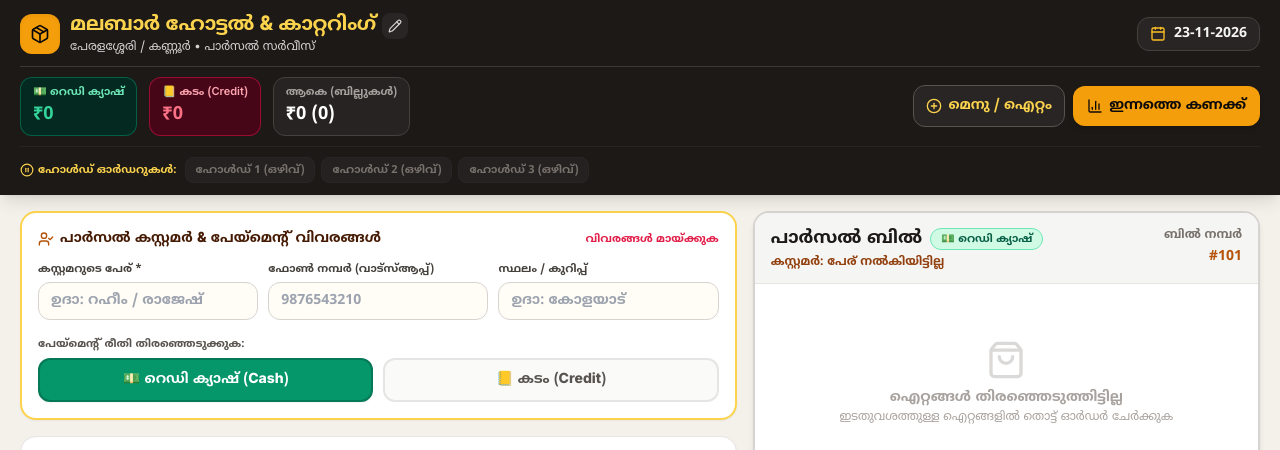
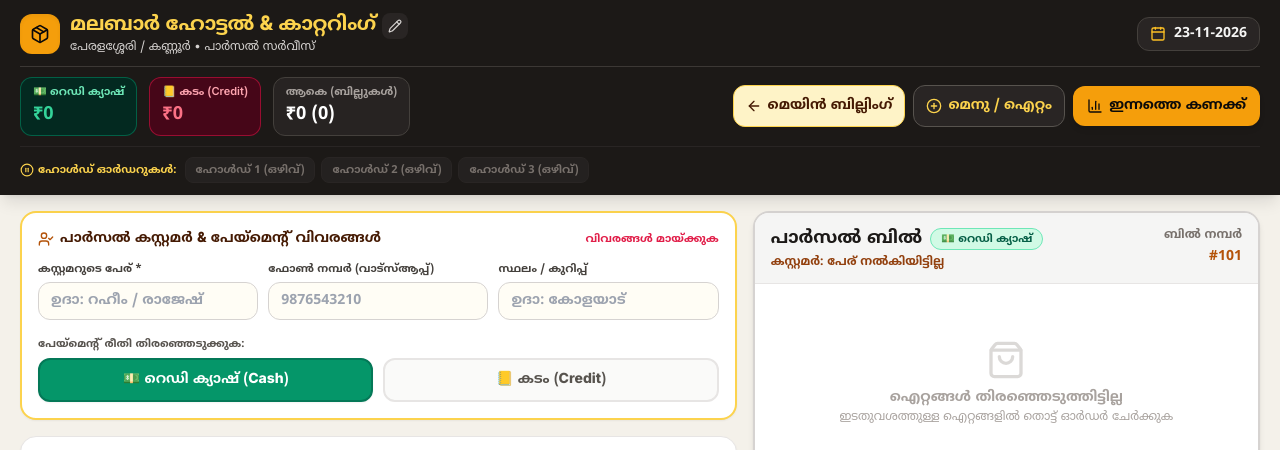
Before and after one commit to kanakotswaraj-lang/hotel_bill, a plain HTML site: page parcel-credit-billing.html in a window 1280 px wide. Shown: the top 450 px of the page. Drawn offline with nearby package versions, Linux system fonts and the light colour scheme.

Commit message:
Update billing layout with navigation link and button

```diff
--- a/parcel-credit-billing.html
+++ b/parcel-credit-billing.html
@@ -129,7 +129,11 @@
                     </div>
                 </div>
 
-                <div class="flex items-center gap-2">
+                <div class="flex flex-wrap items-center gap-2">
+                    <a href="index.html" class="flex items-center gap-1.5 bg-amber-100 hover:bg-amber-200 active:scale-95 text-amber-950 border border-amber-300 px-3 py-2.5 rounded-xl text-xs sm:text-sm font-extrabold transition cursor-pointer">
+                        <i data-lucide="arrow-left" class="w-4 h-4"></i>
+                        <span>മെയിൻ ബില്ലിംഗ്</span>
+                    </a>
                     <button onclick="openAddItemModal()" class="flex items-center gap-1.5 bg-stone-800 hover:bg-stone-700 active:scale-95 text-amber-300 border border-stone-600 px-3 py-2.5 rounded-xl text-xs sm:text-sm font-bold transition cursor-pointer">
                         <i data-lucide="plus-circle" class="w-4 h-4"></i>
                         <span>മെനു / ഐറ്റം</span>
```
